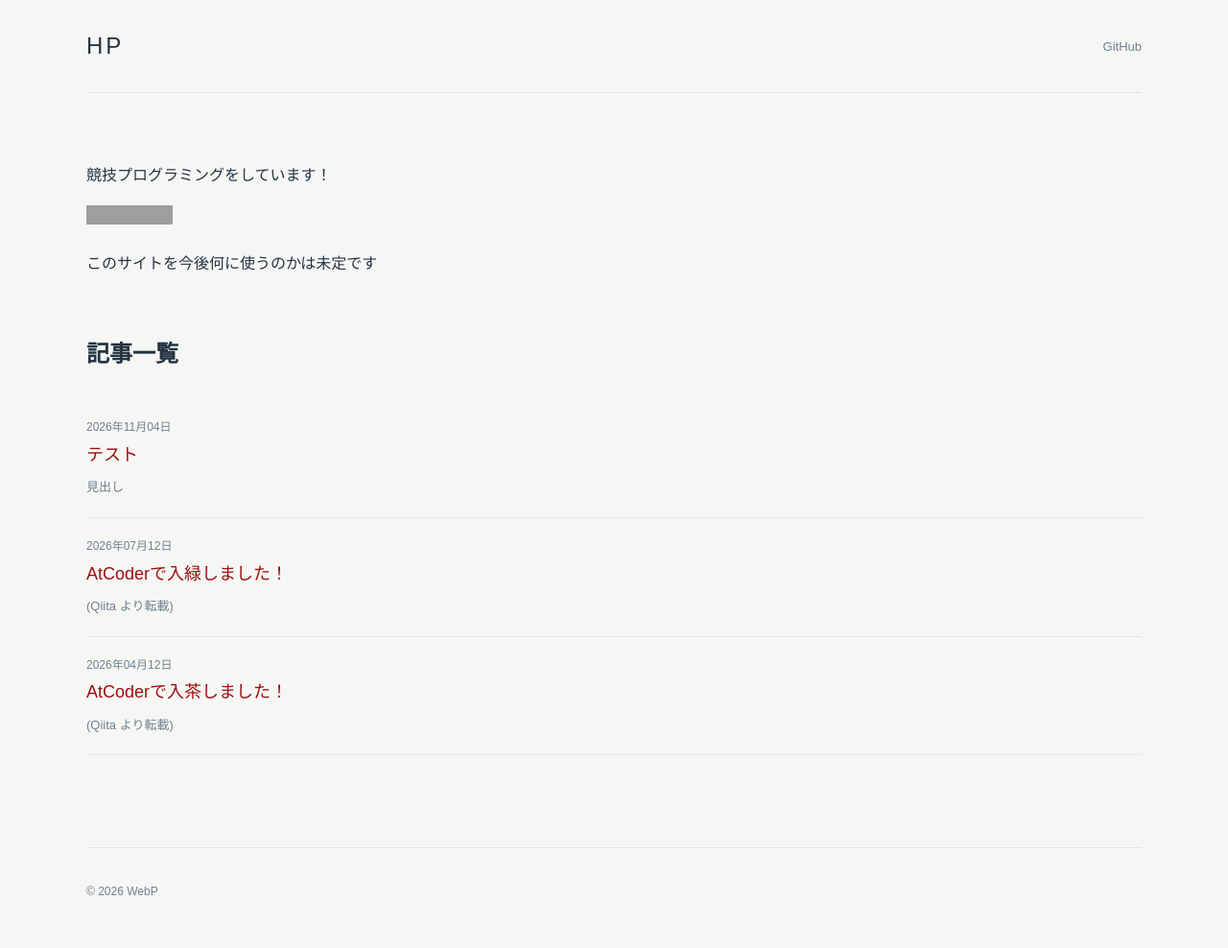
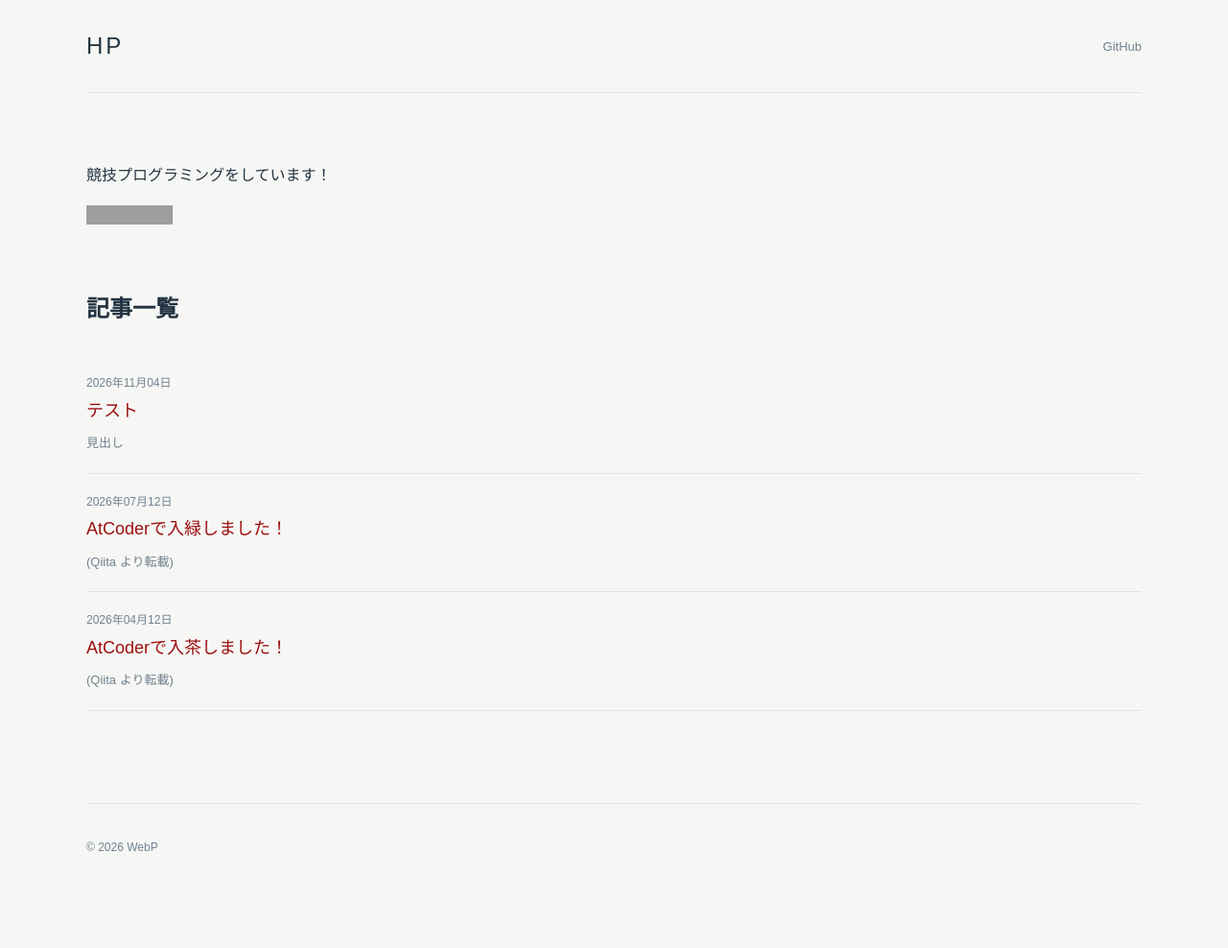
Before and after one commit to JPEG24/hp, a Jekyll site: the page built from index.md, in a window 1280 px wide. Shown: the whole page at 96% size. Built offline with Jekyll 4.4.1, drawn with Linux system fonts in a browser that asks for light colours; after the commit the page ends 942 px from its top, so only the background shows below that; grey boxes are pictures that could not be loaded.

Commit message:
なにか

```diff
--- a/index.md
+++ b/index.md
@@ -6,5 +6,3 @@ title: ホーム
 競技プログラミングをしています！
 
 [![WebP](https://img.shields.io/endpoint?url=https%3A%2F%2Fatcoder-badges.now.sh%2Fapi%2Fatcoder%2Fjson%2FWebP)](https://atcoder.jp/users/WebP)
-
-このサイトを今後何に使うのかは未定です
```
